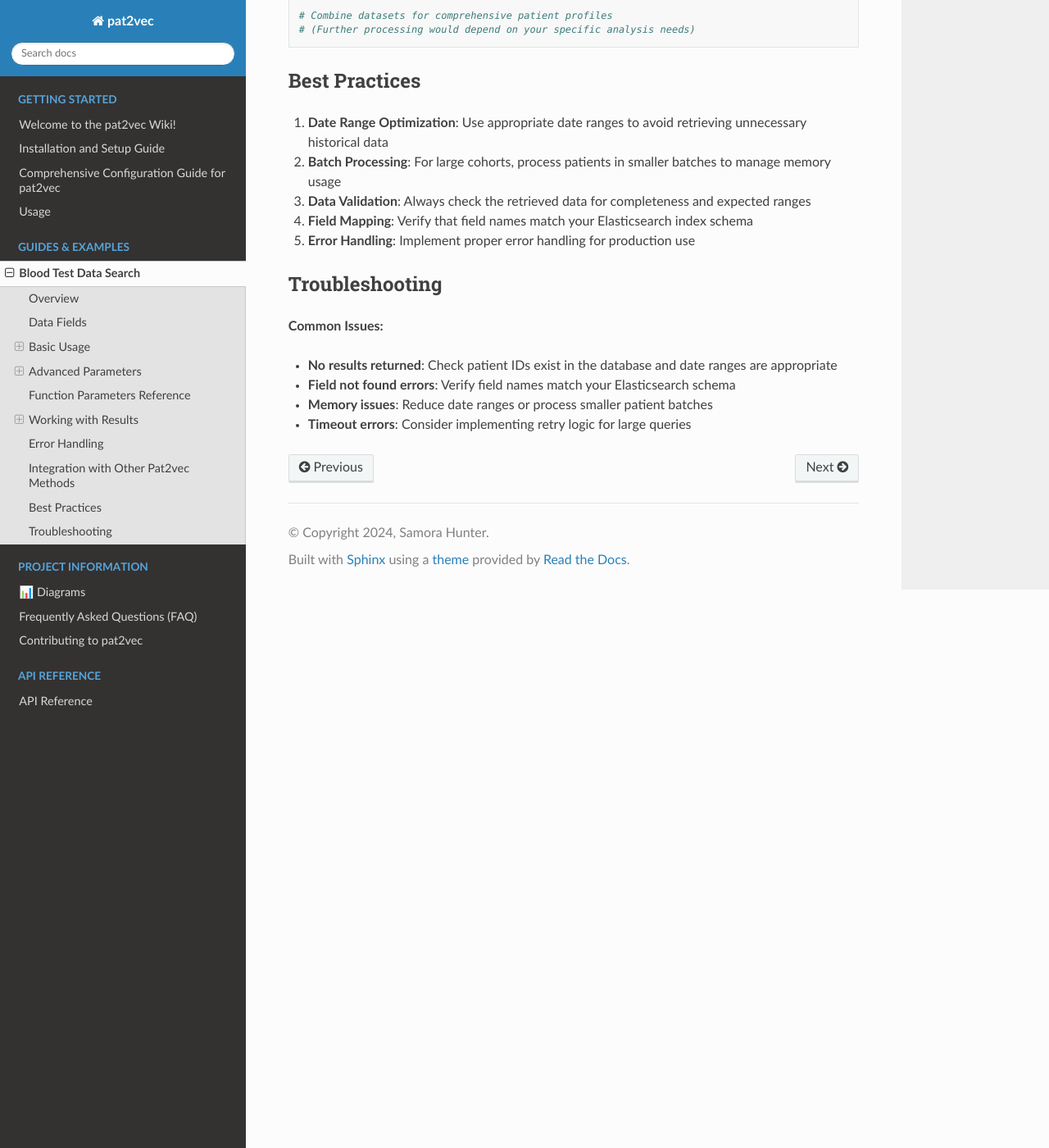
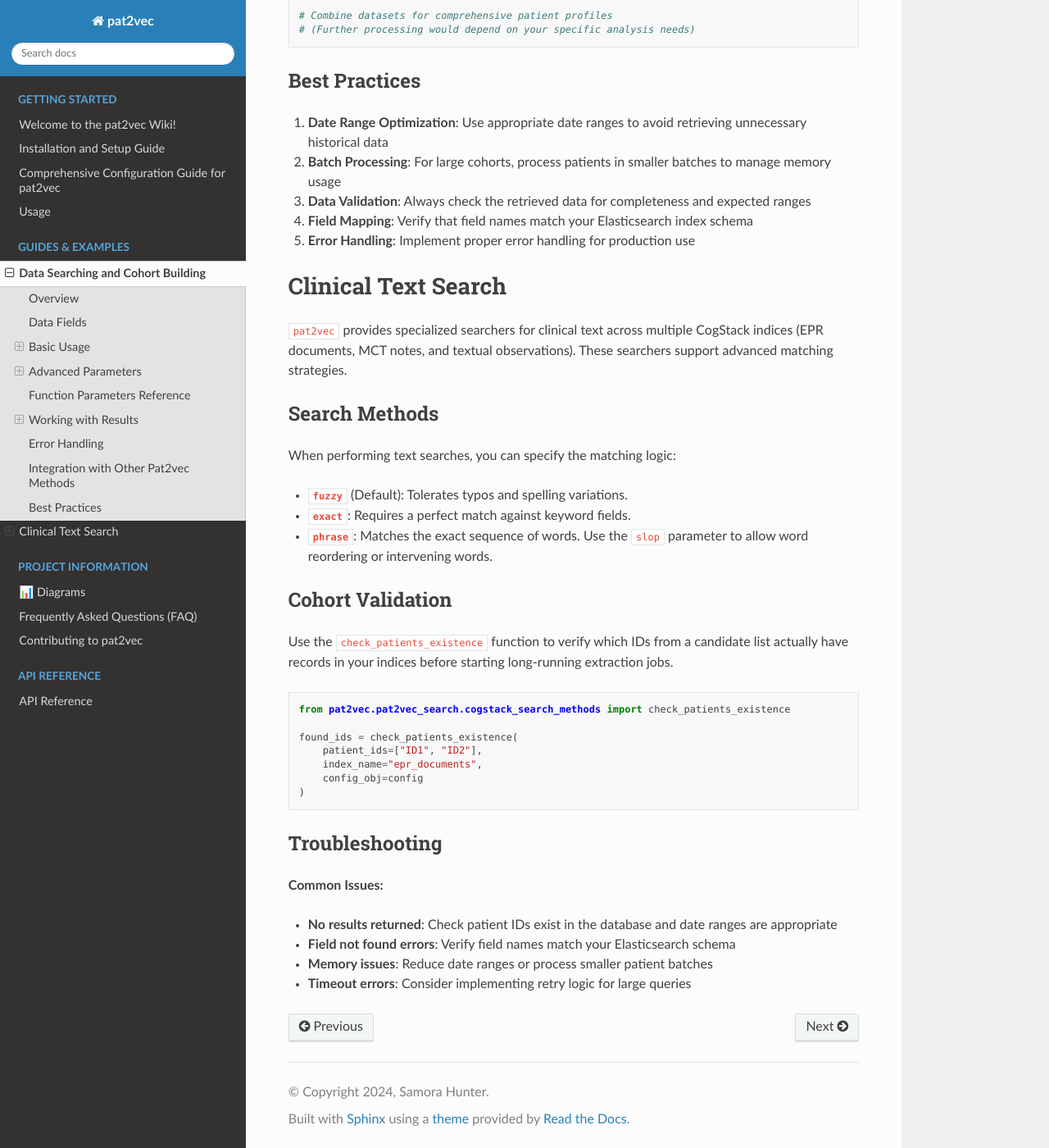
Before and after one commit to SamoraHunter/pat2vec, a Sphinx documentation site: the page built from docs/source/Searches.md, in a window 1280 px wide and 1400 px high, scrolled down 4101 px. Shown: the whole window at 82% size. Built offline with Sphinx 7.4.7 and the Read the Docs theme 3.1.0, drawn with Linux system fonts in a browser that asks for light colours; some of the changed text lies outside the part shown.

Commit message:
docs: update search guides and sync configuration examples
- Updated Search Guide to include advanced matching methods (fuzzy, exact, phrase) and the check_patients_existence utility.
- Corrected import paths and instantiation for config_class in documentation examples.
- Updated Installation Guide with the correct venv activation path and a project directory structure diagram.
- Clarified proxy support for Windows installation in the FAQ.
- Exported search_news_observations in the main pat2vec package.

````diff
--- a/docs/source/Searches.md
+++ b/docs/source/Searches.md
@@ -1,4 +1,4 @@
-# Blood Test Data Search
+# Data Searching and Cohort Building
 
 The `pat2vec` library provides comprehensive functionality for searching and retrieving blood test data from clinical records. This section explains how to use the blood test search methods to extract laboratory results for your patient cohorts.
 
@@ -198,6 +198,32 @@ df_drugs = pat2vec.pat2vec_get_methods.get_method_drugs.search_drug_orders(
 4. **Field Mapping**: Verify that field names match your Elasticsearch index schema
 5. **Error Handling**: Implement proper error handling for production use
 
+# Clinical Text Search
+
+`pat2vec` provides specialized searchers for clinical text across multiple CogStack indices (EPR documents, MCT notes, and textual observations). These searchers support advanced matching strategies.
+
+## Search Methods
+
+When performing text searches, you can specify the matching logic:
+
+- **`fuzzy`** (Default): Tolerates typos and spelling variations.
+- **`exact`**: Requires a perfect match against keyword fields.
+- **`phrase`**: Matches the exact sequence of words. Use the `slop` parameter to allow word reordering or intervening words.
+
+## Cohort Validation
+
+Use the `check_patients_existence` function to verify which IDs from a candidate list actually have records in your indices before starting long-running extraction jobs.
+
+```python
+from pat2vec.pat2vec_search.cogstack_search_methods import check_patients_existence
+
+found_ids = check_patients_existence(
+    patient_ids=["ID1", "ID2"],
+    index_name="epr_documents",
+    config_obj=config
+)
+```
+
 ## Troubleshooting
 
 **Common Issues:**
````
Also changed, not shown: docs/source/Example-Searches-Guide.md (+9 -5 lines), docs/source/Frequently-Asked-Questions.md (+1 -1 lines), docs/source/Installation.md (+8 -1 lines), pat2vec/__init__.py (+6 -1 lines).
